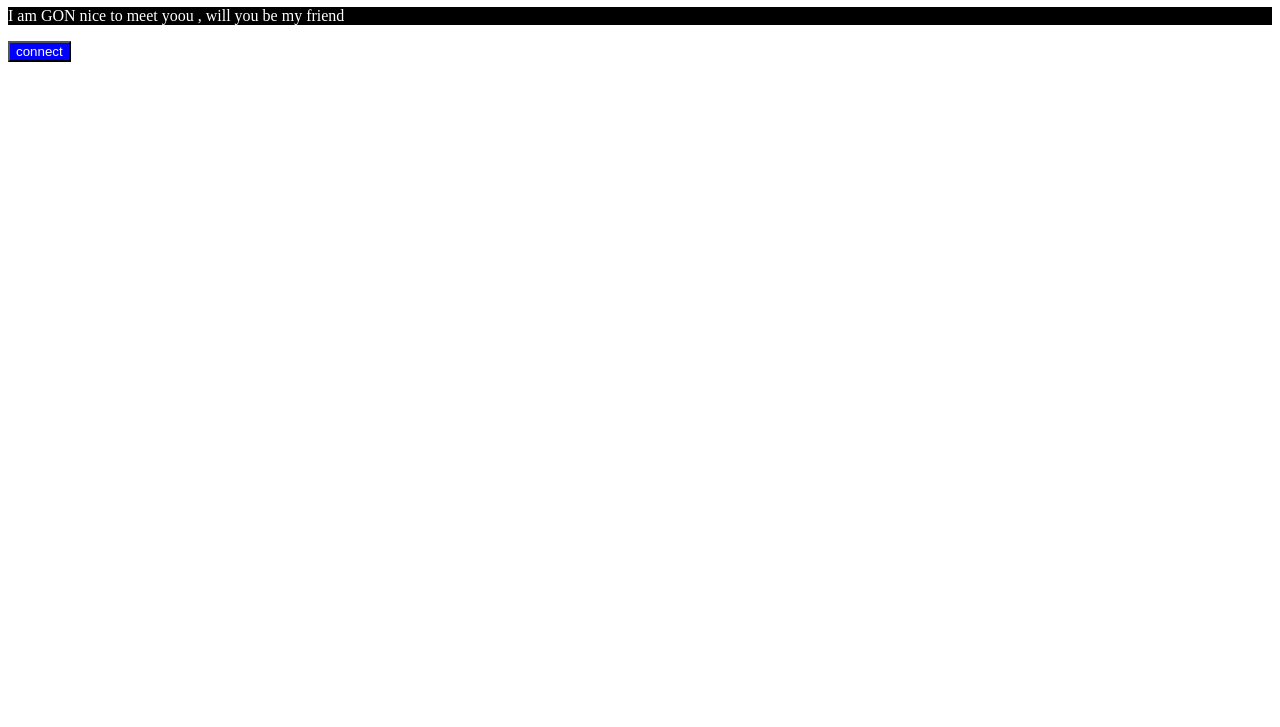
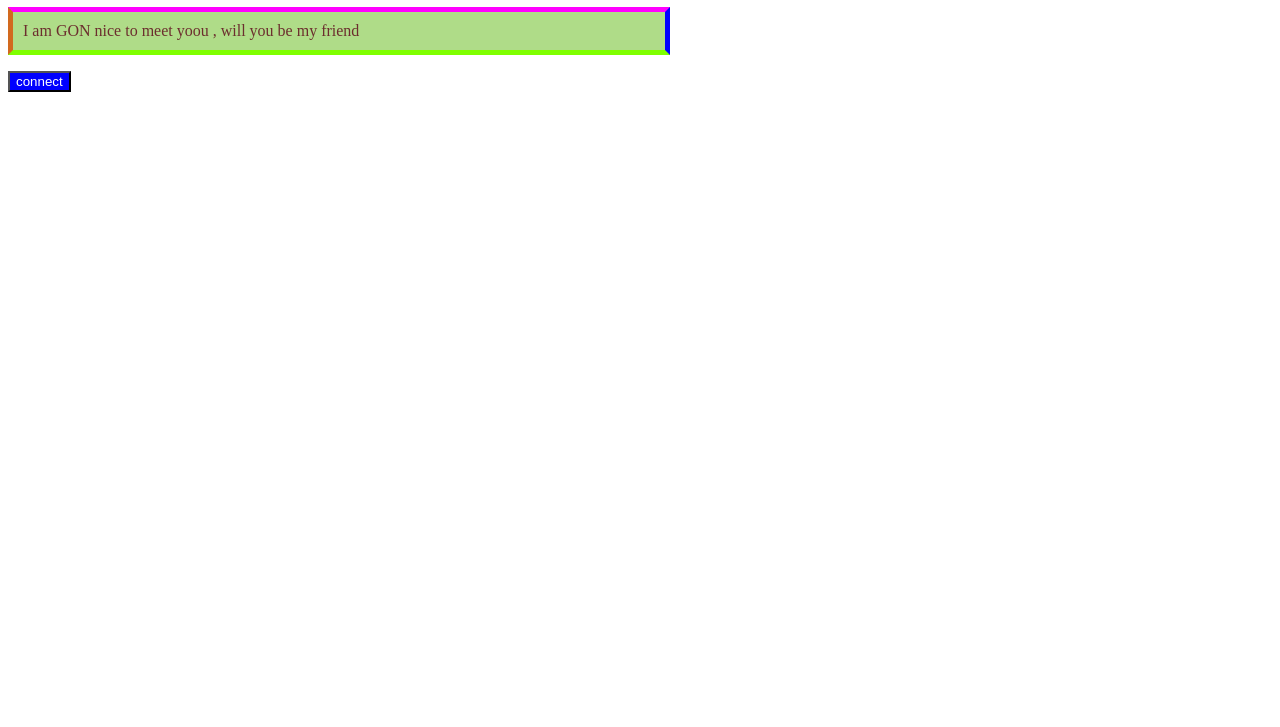
Before and after one commit to satyen227/HTML, a plain HTML site: page form.html in a window 1280 px wide. Shown: the part 73-800 px from the top of the page. Drawn offline with Linux system fonts and the light colour scheme.

Commit message:
box model in css

```diff
--- a/form.css
+++ b/form.css
@@ -10,6 +10,13 @@ button {
 
 }
 p {
-    color: white;
-    background-color: black;
+    color: rgb(108, 46, 46);
+    background-color: rgb(175, 220, 136);
+    border: 5px solid ;
+    border-left-color: chocolate;
+    border-right-color: blue;
+    border-bottom-color: chartreuse;
+    border-top-color: fuchsia;
+    width: 50%;
+    padding: 10px;
 }
```
